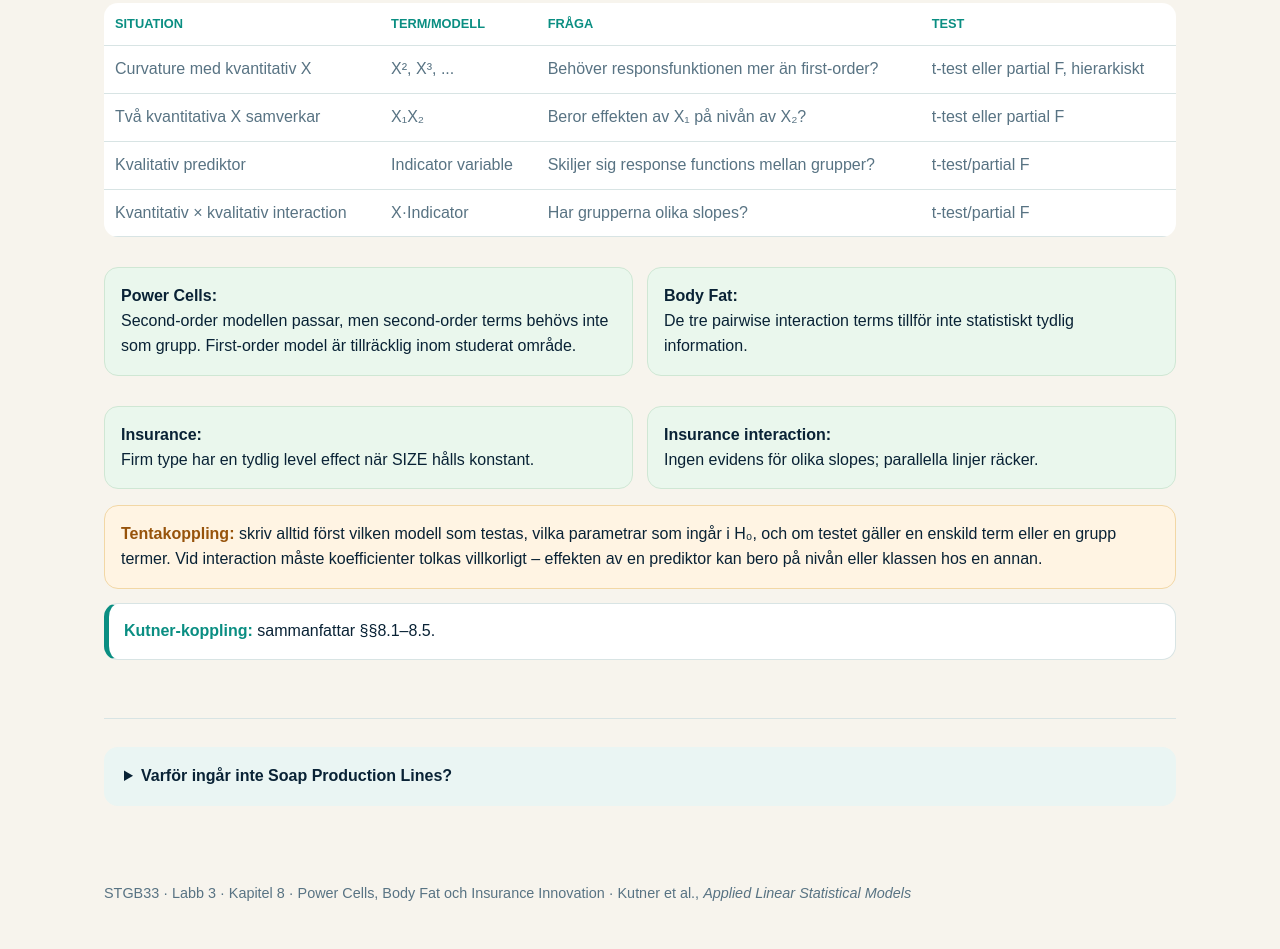
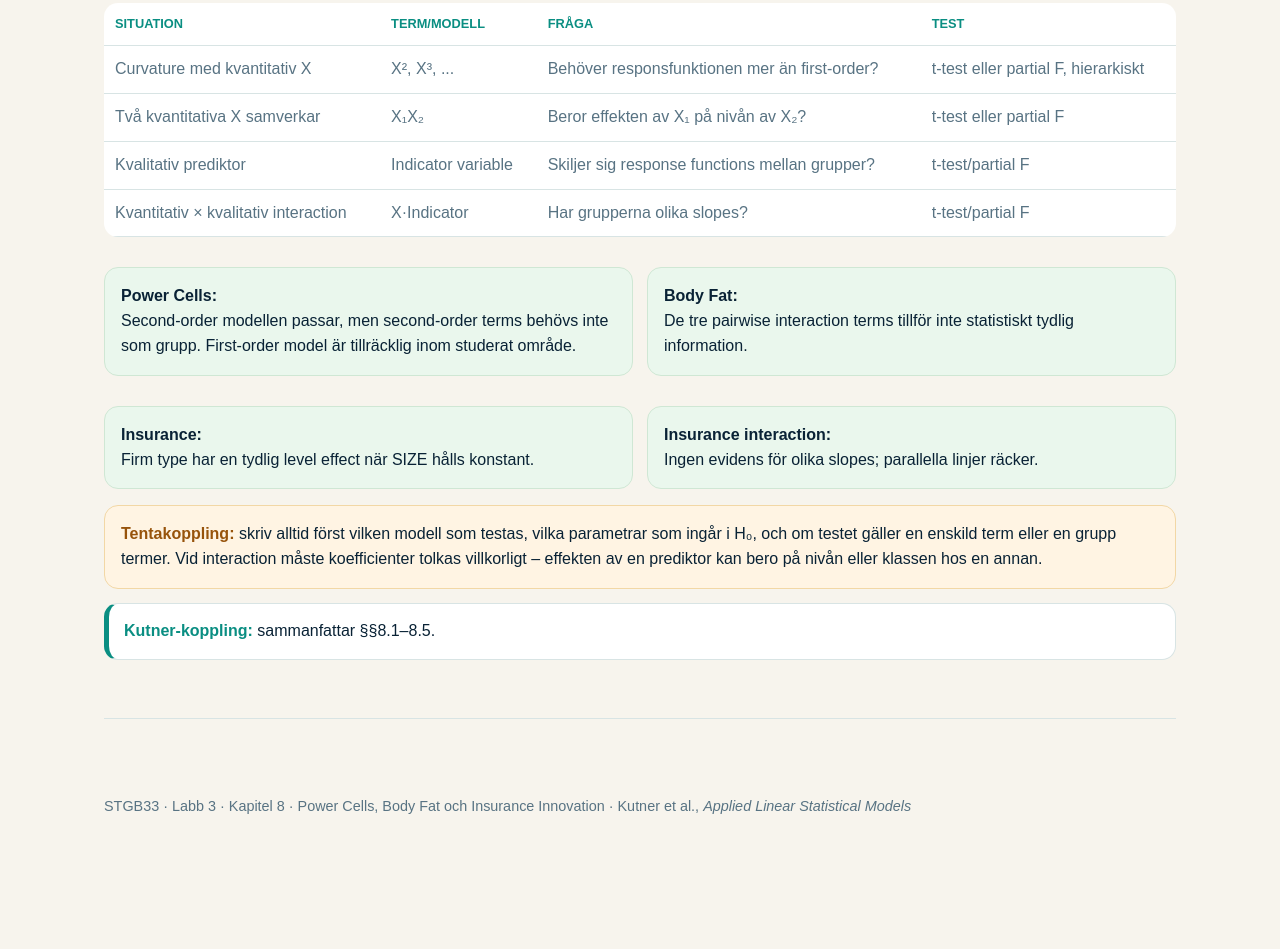
Before and after one commit to abdualma-kau/stgb33-labb3-kapitel8, a plain HTML site: page index.html in a window 1280 px wide. Shown: the part 10190-11139 px from the top of the page. After the commit the page ends 11052 px from the top, so only its background shows below. Drawn offline with Linux system fonts and the light colour scheme.

Commit message:
Remove Soap Production Lines note

```diff
--- a/index.html
+++ b/index.html
@@ -308,7 +308,7 @@ Model 2: MONTHS ~ SIZE * TYPE
 <div class="note"><b>Tentakoppling:</b> skriv alltid först vilken modell som testas, vilka parametrar som ingår i H₀, och om testet gäller en enskild term eller en grupp termer. Vid interaction måste koefficienter tolkas villkorligt – effekten av en prediktor kan bero på nivån eller klassen hos en annan.</div>
 <div class="kbox"><strong>Kutner-koppling:</strong> sammanfattar §§8.1–8.5.</div></section>
 
-<details><summary>Varför ingår inte Soap Production Lines?</summary><p>Soap Production Lines är ett mycket bra dataset, men det hör till §8.7 <em>Comparison of Two or More Regression Functions</em>. Den här labben är avgränsad till kursens §8.1–§8.5. Det kan läggas som en separat fortsättningsdel om §8.7 ska tas med senare.</p></details>
+
 </main>
 <footer>STGB33 · Labb 3 · Kapitel 8 · Power Cells, Body Fat och Insurance Innovation · Kutner et al., <em>Applied Linear Statistical Models</em></footer>
 <script>
```
